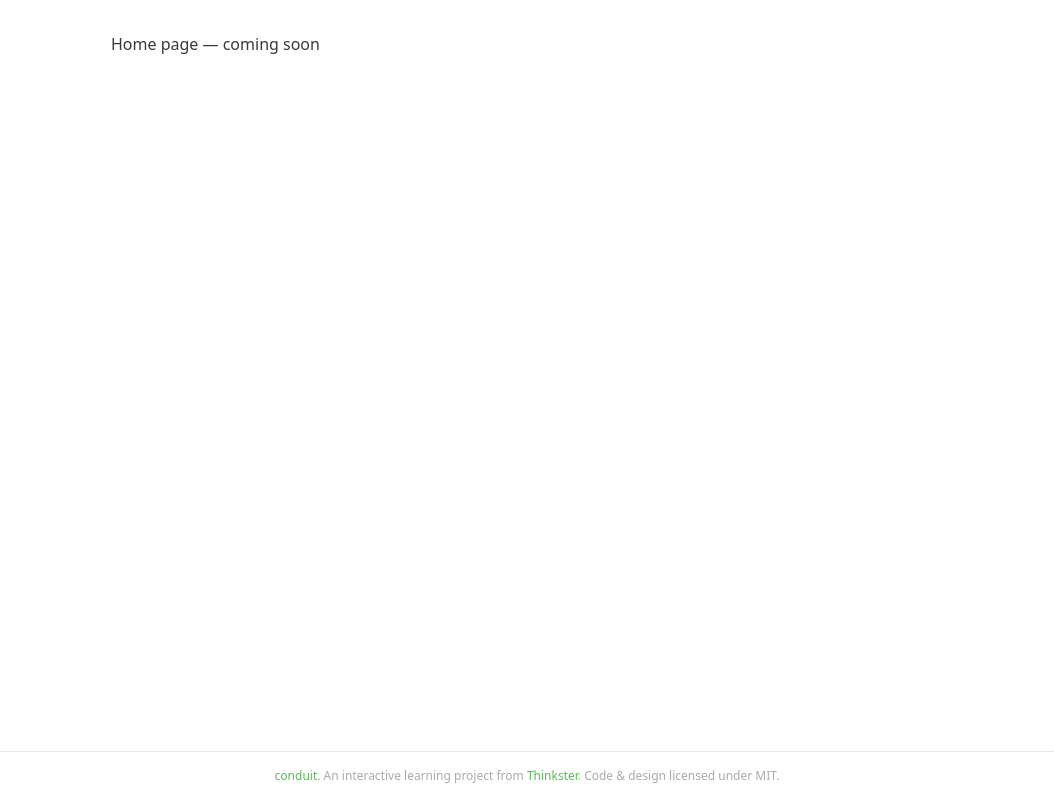
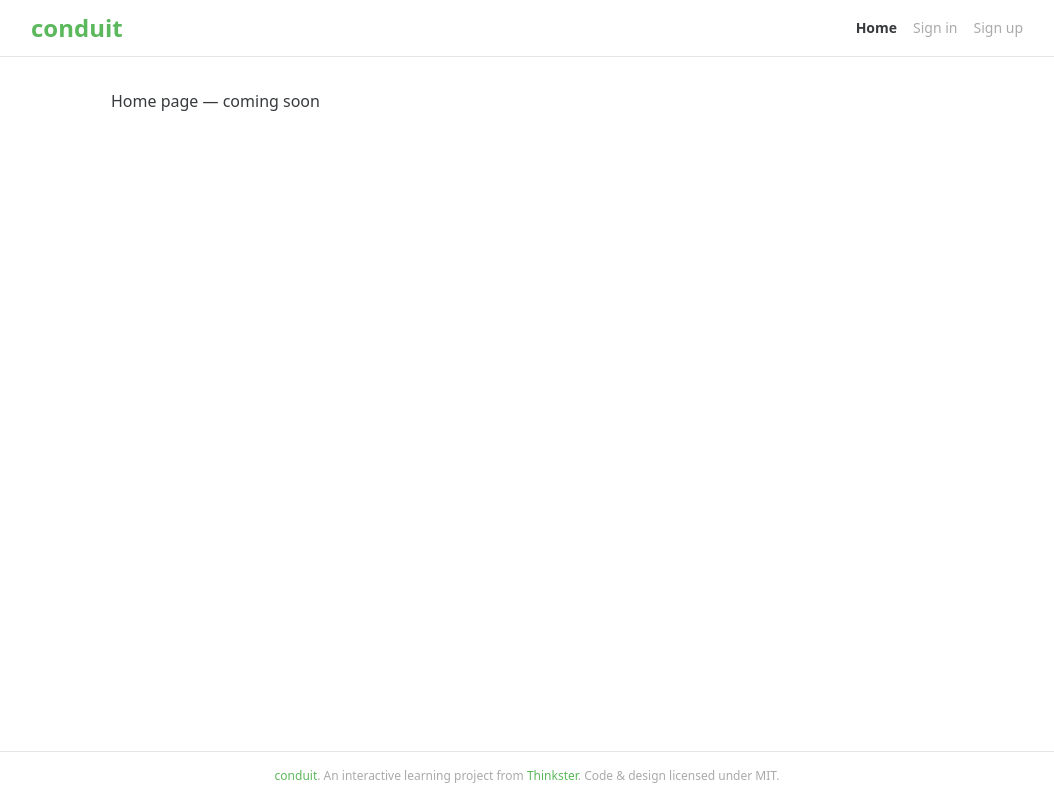
Before and after one commit to chaelee-dev/test-case-4, a React (Vite) app in the folder frontend/: page / in a window 1280 px wide. Shown: the whole page, without its empty margins (113-1167 px from the left). Built offline with nearby package versions, Linux system fonts and the light colour scheme; no server answers.

Commit message:
feat(frontend): I-21 header and protected routes (#21) (#53)
Header auth-aware menu (NavLink active styling) + ProtectedRoute guard
with /login?redirect= preservation on unauthenticated access.

5/5 FE tests PASS, build OK.

R-IDs: R-F-25, R-F-26 + F-09
Closes #21

```diff
--- a/frontend/src/App.tsx
+++ b/frontend/src/App.tsx
@@ -1,10 +1,12 @@
 import { Outlet } from "react-router-dom";
 import { AuthProvider } from "@/lib/auth/AuthContext";
+import { Header } from "@/components/header/Header";
 
 export function App() {
   return (
     <AuthProvider>
       <div className="min-h-screen flex flex-col">
+        <Header />
         <main className="flex-1">
           <Outlet />
         </main>
--- /dev/null
+++ b/frontend/src/components/header/Header.tsx
@@ -0,0 +1,48 @@
+import { NavLink, Link } from "react-router-dom";
+import { useAuth } from "@/lib/auth/AuthContext";
+
+function activeClass({ isActive }: { isActive: boolean }) {
+  return isActive ? "text-secondary font-semibold" : "text-neutral-muted hover:text-secondary";
+}
+
+export function Header() {
+  const { user } = useAuth();
+  return (
+    <header className="border-b border-border bg-white">
+      <nav className="container mx-auto flex max-w-5xl items-center justify-between px-4 py-3" aria-label="primary">
+        <Link to="/" className="text-2xl font-bold text-primary">
+          conduit
+        </Link>
+        <ul className="flex items-center gap-4 text-sm">
+          <li>
+            <NavLink to="/" end className={activeClass}>Home</NavLink>
+          </li>
+          {user ? (
+            <>
+              <li>
+                <NavLink to="/editor" className={activeClass}>New Article</NavLink>
+              </li>
+              <li>
+                <NavLink to="/settings" className={activeClass}>Settings</NavLink>
+              </li>
+              <li>
+                <NavLink to={`/profile/${user.username}`} className={activeClass}>
+                  {user.username}
+                </NavLink>
+              </li>
+            </>
+          ) : (
+            <>
+              <li>
+                <NavLink to="/login" className={activeClass}>Sign in</NavLink>
+              </li>
+              <li>
+                <NavLink to="/register" className={activeClass}>Sign up</NavLink>
+              </li>
+            </>
+          )}
+        </ul>
+      </nav>
+    </header>
+  );
+}
--- /dev/null
+++ b/frontend/src/routes/ProtectedRoute.tsx
@@ -0,0 +1,14 @@
+import { type ReactNode } from "react";
+import { Navigate, useLocation } from "react-router-dom";
+import { useAuth } from "@/lib/auth/AuthContext";
+
+export function ProtectedRoute({ children }: { children: ReactNode }) {
+  const { user, loading } = useAuth();
+  const location = useLocation();
+  if (loading) return <div className="container mx-auto p-8 text-neutral-muted">Loading…</div>;
+  if (!user) {
+    const redirect = encodeURIComponent(location.pathname + location.search);
+    return <Navigate to={`/login?redirect=${redirect}`} replace />;
+  }
+  return <>{children}</>;
+}
```
Also changed, not shown: frontend/src/routes/router.tsx (+4 -3 lines), 1 other file (tests, documents, lock files or other folders).
